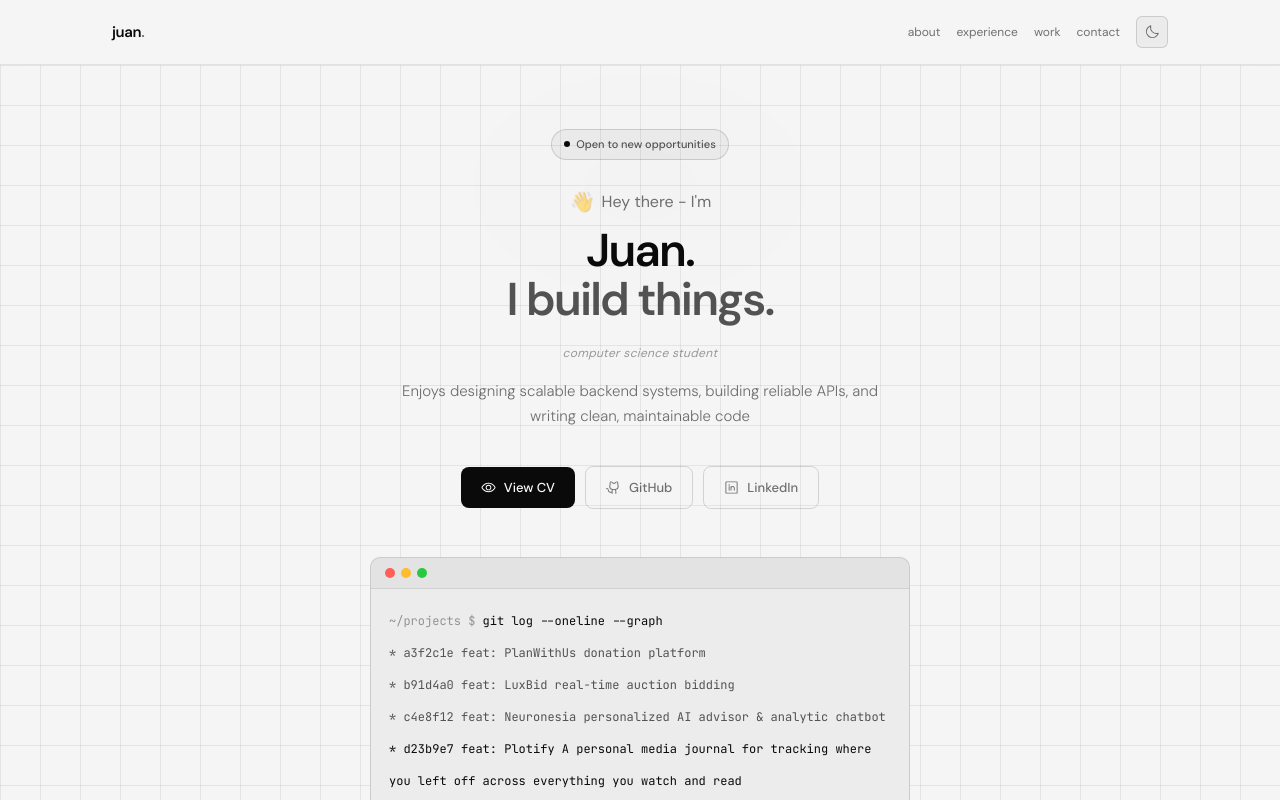
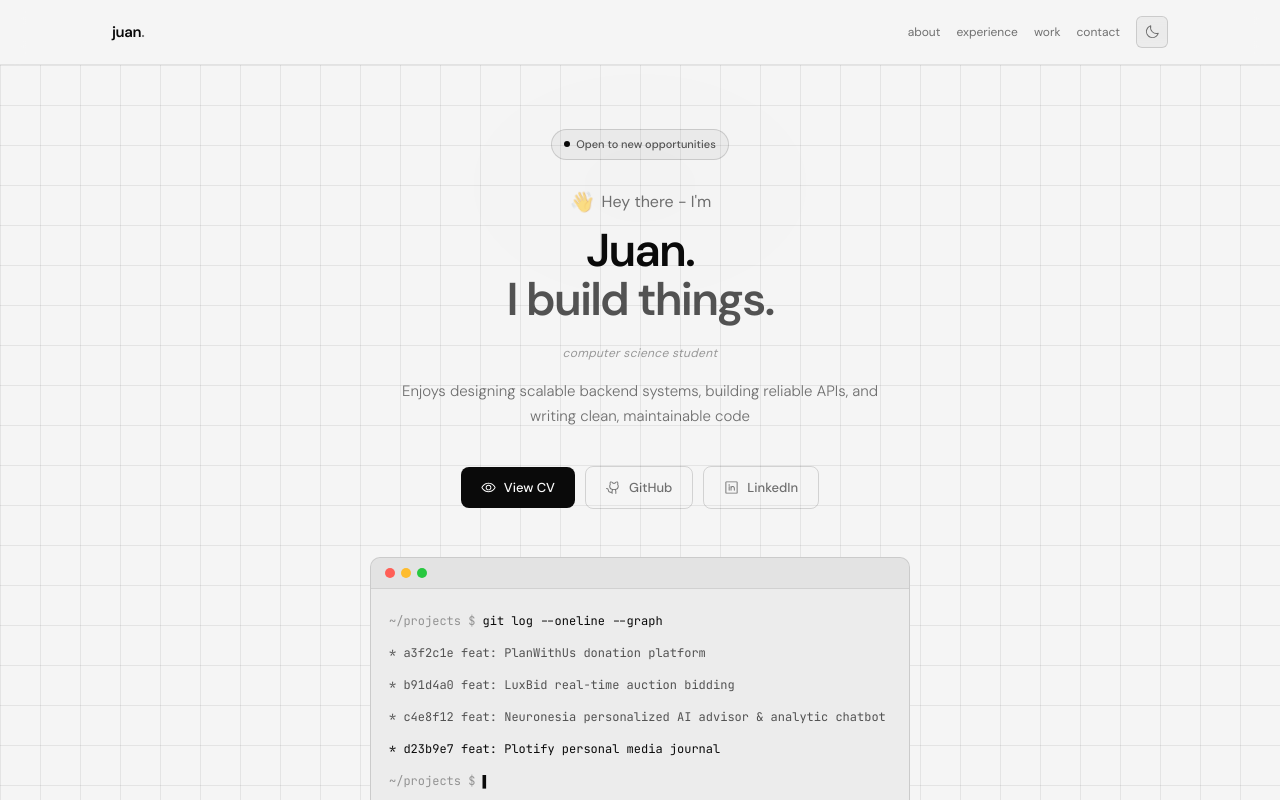
Before and after one commit to juanariviano/Juan, a React (Create React App) app: page / in a window 1280 px wide. Shown: the top 800 px of the page. Built offline with nearby package versions, Linux system fonts and the light colour scheme.

Commit message:
revise profile.js

```diff
--- a/src/data/profile.js
+++ b/src/data/profile.js
@@ -74,7 +74,7 @@ export const profile = {
       { hash: "a3f2c1e", msg: "feat: PlanWithUs donation platform", type: "out" },
       { hash: "b91d4a0", msg: "feat: LuxBid real-time auction bidding", type: "out" },
       { hash: "c4e8f12", msg: "feat: Neuronesia personalized AI advisor & analytic chatbot", type: "out" },
-      { hash: "d23b9e7", msg: "feat: Plotify A personal media journal for tracking where you left off across everything you watch and read", type: "out2" },
+      { hash: "d23b9e7", msg: "feat: Plotify personal media journal", type: "out2" },
     ],
   },
 };
```
